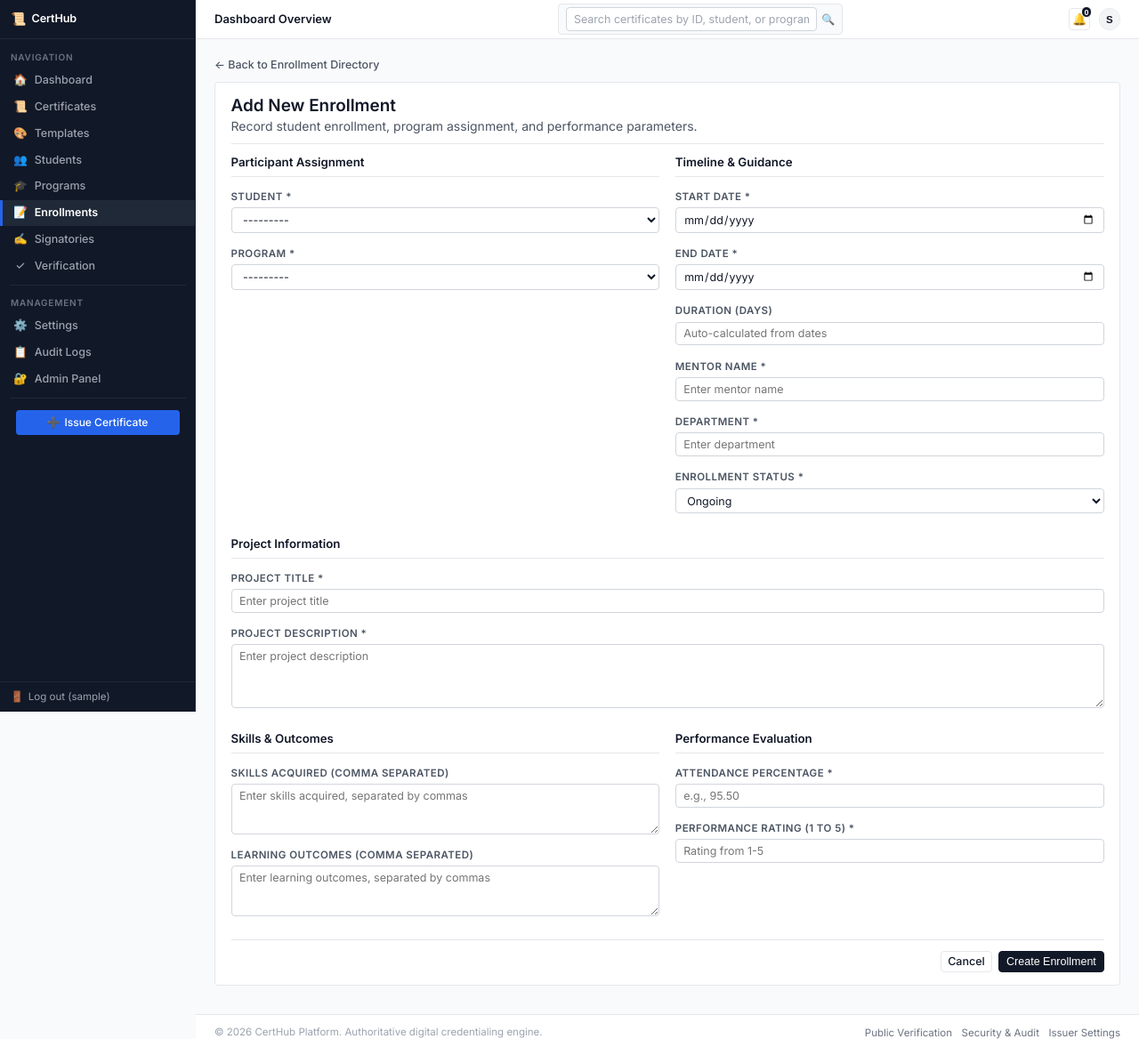
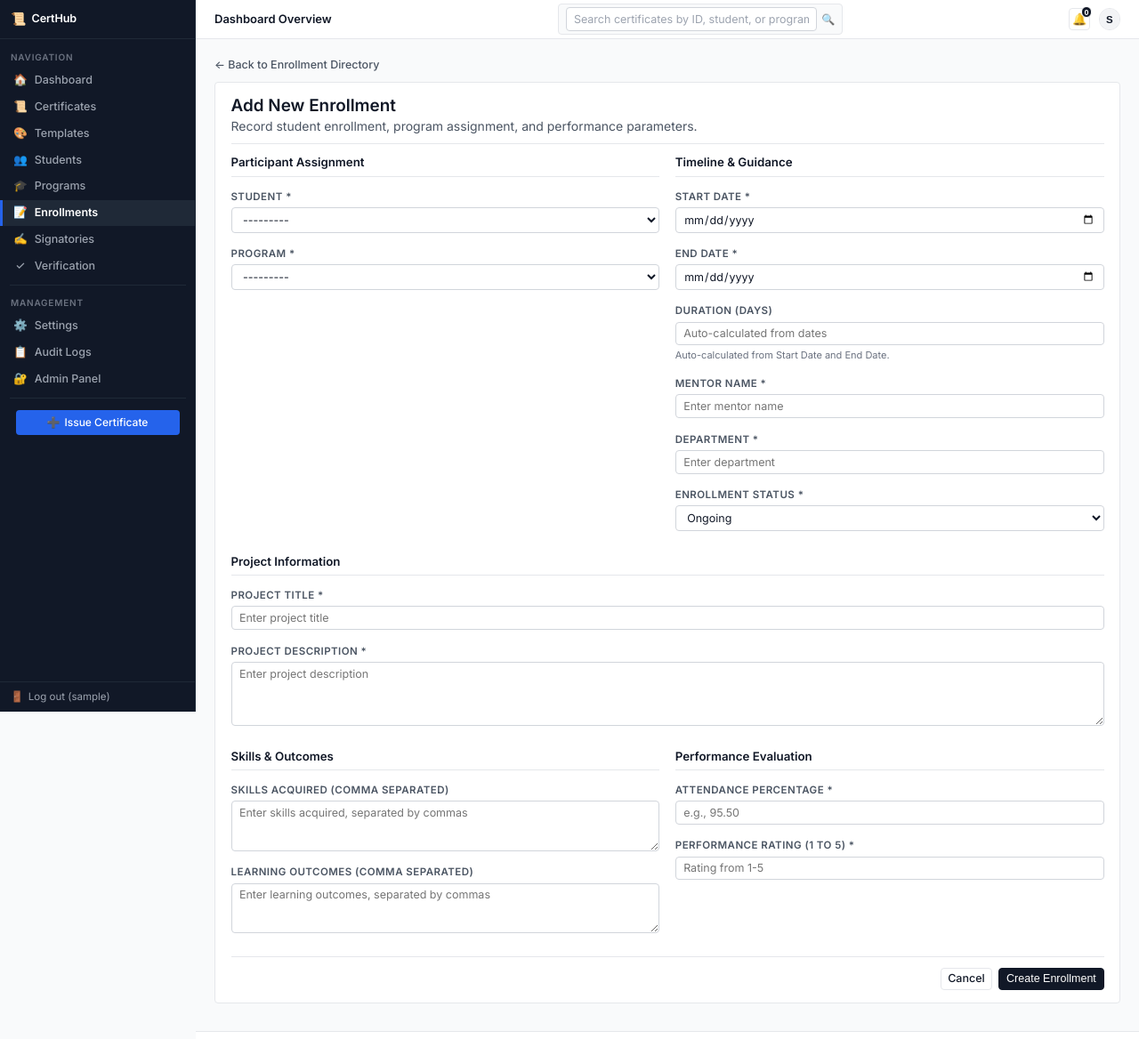
Before and after one commit to suraj01casual-netizen/certificates, a Django app: page /dashboard/enrollment/add/ in a window 1280 px wide. Shown: the top 1168 px of the page at 89% size. Run offline with Django 5.2, Linux system fonts and the light colour scheme; the visitor is signed in with stand-in values (Sample User, id 1); data that the repository does not hold is empty.

Commit message:
Auto-calculate enrollment duration from start and end dates both client-side and server-side

```diff
--- a/dashboard/forms.py
+++ b/dashboard/forms.py
@@ -166,6 +166,7 @@ class EnrollmentForm(forms.ModelForm):
 
     def __init__(self, *args, **kwargs):
         super().__init__(*args, **kwargs)
+        self.fields['duration'].required = False
         if self.instance and self.instance.pk:
             if isinstance(self.instance.skills, list):
                 self.fields['skills_text'].initial = ", ".join(self.instance.skills)
@@ -182,6 +183,12 @@ class EnrollmentForm(forms.ModelForm):
         if start_date and end_date:
             if end_date < start_date:
                 self.add_error('end_date', "End date cannot be before the start date.")
+            else:
+                # Auto-calculate duration days
+                calc_duration = (end_date - start_date).days
+                cleaned_data['duration'] = calc_duration
+                if self.instance:
+                    self.instance.duration = calc_duration
 
         if student and program and start_date:
             qs = Enrollment.objects.filter(student=student, program=program, start_date=start_date)
--- a/templates/dashboard/enrollment_form.html
+++ b/templates/dashboard/enrollment_form.html
@@ -89,6 +89,7 @@
                                 {% for error in form.duration.errors %}<span>{{ error }}</span>{% endfor %}
                             </div>
                         {% endif %}
+                        <small style="font-size: 11px; color: #6b7280;">Auto-calculated from Start Date and End Date.</small>
                     </div>
 
                     <div class="form-field">
@@ -210,4 +211,41 @@
         </form>
     </div>
 </div>
+
+<script>
+document.addEventListener('DOMContentLoaded', function() {
+    const startDateInput = document.getElementById('{{ form.start_date.id_for_label }}');
+    const endDateInput = document.getElementById('{{ form.end_date.id_for_label }}');
+    const durationInput = document.getElementById('{{ form.duration.id_for_label }}');
+
+    function calculateDuration() {
+        if (!startDateInput || !endDateInput || !durationInput) return;
+        const startVal = startDateInput.value;
+        const endVal = endDateInput.value;
+
+        if (startVal && endVal) {
+            const start = new Date(startVal);
+            const end = new Date(endVal);
+            const diffMs = end.getTime() - start.getTime();
+
+            if (diffMs >= 0) {
+                const diffDays = Math.round(diffMs / (1000 * 60 * 60 * 24));
+                durationInput.value = diffDays;
+            } else {
+                durationInput.value = '';
+            }
+        }
+    }
+
+    if (startDateInput && endDateInput) {
+        startDateInput.addEventListener('change', calculateDuration);
+        endDateInput.addEventListener('change', calculateDuration);
+        startDateInput.addEventListener('input', calculateDuration);
+        endDateInput.addEventListener('input', calculateDuration);
+
+        // Run calculation on load if values exist
+        calculateDuration();
+    }
+});
+</script>
 {% endblock %}
```
